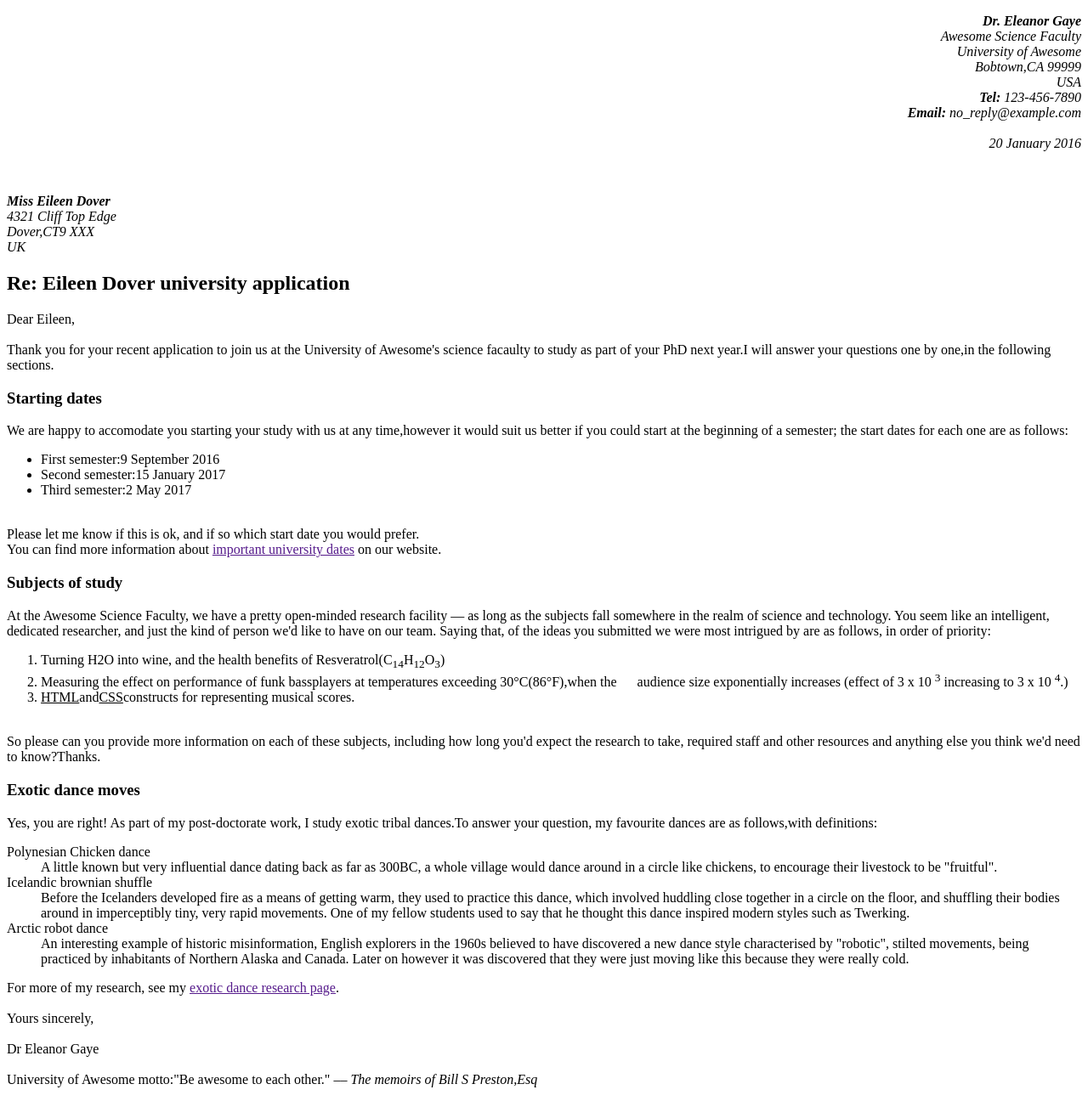
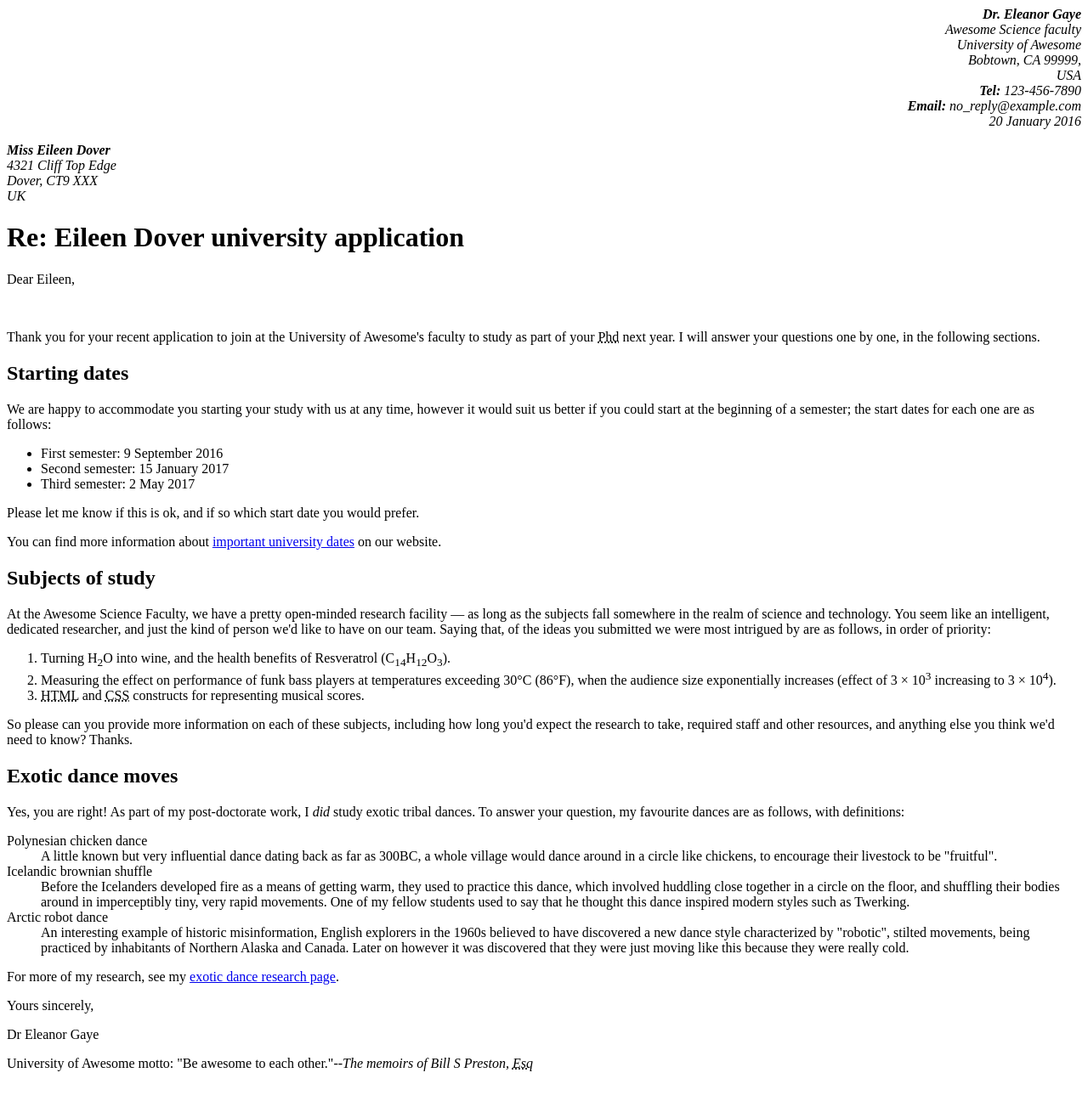
Before and after one commit to Shijal-Subedi/Shijal-Subedi-Chhetri, a plain HTML site: page assignment1.html in a window 1280 px wide. Shown: the whole page at 85% size. Drawn offline with Linux system fonts and the light colour scheme.

Commit message:
update assignment 1
this is my final assignment for html

```diff
--- a/assignment1.html
+++ b/assignment1.html
@@ -1,114 +1,95 @@
 <!DOCTYPE html>
 <html lang="en">
 <head>
-    <!--
-        Name:shijal subedi chhetri
-        Student #: 100953033
-        Date:May 11, 2024
-        Description:
-    -->
     <meta charset="UTF-8">
-    <meta name="viewport" content="width=device-width, initial-scale=1.0">
-    <title>Assignment 1-Part1</title>
+    <meta name="author" content="Dr. Eleanor Gaye">
+    <title>Letter</title>
+
+    <link rel="stylesheet" href="letter.css">
 </head>
 <body>
-    <p align="right">
+    <address class="sender-column" align="right">
+        <strong>Dr. Eleanor Gaye</strong><br>
+        Awesome Science faculty<br>
+        University of Awesome<br>
+        Bobtown, CA 99999,<br>
+        USA <br>
+        <strong>Tel:</strong> 123-456-7890<br>
+        <strong>Email:</strong> no_reply@example.com <br>
+        <time datetime="2016-01-20">20 January 2016</time>
+    </address>
 
-    <strong><em>Dr. Eleanor Gaye <br></strong>
-    Awesome Science Faculty<br>
-    University of Awesome<br>
-    Bobtown,CA 99999<br>
-    USA<br>
-    <strong>Tel: </strong>123-456-7890</strong><br>
-    <strong>Email:</strong> no_reply@example.com<br>
-    <br>
-    20 January 2016</em>
-
-    </p><br>
-
-    <p>
-
-    <strong><em>Miss Eileen Dover</strong><br>
-    4321 Cliff Top Edge<br>
-    Dover,CT9 XXX<br>
-    UK</em>
+    <p class="sender-column">
 
     </p>
 
-    <h2><strong>Re: Eileen Dover university application</strong></h2>
+    <address>
+        <strong>Miss Eileen Dover</strong><br>
+        4321 Cliff Top Edge<br>
+        Dover, CT9 XXX<br>
+        UK
+    </address>
+
+    <h1>Re: Eileen Dover university application</h1>
+
+    <p>Dear Eileen,</p> <br>
+
+    <p>Thank you for your recent application to join at the University of Awesome's faculty to study as part of your <abbr title="Doctor in Philosophy"> Phd</abbr> next year. I will answer your questions one by one, in the following sections.</p>
+
+    <h2>Starting dates</h2>
+
+    <p>We are happy to accommodate you starting your study with us at any time, however it would suit us better if you could start at the beginning of a semester; the start dates for each one are as follows:</p>
+    <ul>
+        <li>First semester: <time datetime="2016-09-09">9 September 2016</time></li>
+        <li>Second semester: <time datetime="2017-01-15">15 January 2017</time></li>
+        <li>Third semester: <time datetime="2017-05-02">2 May 2017</time></li>
+    </ul>
+    <p>Please let me know if this is ok, and if so which start date you would prefer.</p>
+    <p>You can find more information about <a href="http://example.com" title="Important university dates">important university dates</a> on our website.</p>
+
+    <h2>Subjects of study</h2>
+
+    <p>At the Awesome Science Faculty, we have a pretty open-minded research facility — as long as the subjects fall somewhere in the realm of science and technology. You seem like an intelligent, dedicated researcher, and just the kind of person we'd like to have on our team. Saying that, of the ideas you submitted we were most intrigued by are as follows, in order of priority:</p>
+
+    <ol>
+        <li>Turning H<sub>2</sub>O into wine, and the health benefits of Resveratrol (C<sub>14</sub>H<sub>12</sub>O<sub>3</sub>).</li>
+        <li>Measuring the effect on performance of funk bass players at temperatures exceeding 30°C (86°F), when the audience size exponentially increases (effect of 3 × 10<sup>3</sup> increasing to 3 × 10<sup>4</sup>).</li>
+        <li><abbr title="HyperText Markup Language">HTML</abbr> and <abbr title="Cascading Style Sheets">CSS</abbr> constructs for representing musical scores.</li>
+    </ol>
+    <p>So please can you provide more information on each of these subjects, including how long you'd expect the research to take, required staff and other resources, and anything else you think we'd need to know? Thanks.</p>
+
+    <h2>Exotic dance moves</h2>
+
+    <p>Yes, you are right! As part of my post-doctorate work, I <em>did</em> study exotic tribal dances. To answer your question, my favourite dances are as follows, with definitions:</p>
+    <dl>
 
 
-    <p>
-
-    Dear Eileen,<br>
-    <br>
-    Thank you for your recent application to join us at the University of Awesome's science facaulty to study as part of your
-    PhD next year.I will answer your questions one by one,in the following sections.
-
-    </p>
-
-    <h3>Starting dates</h3>
+        <dt>Polynesian chicken dance</dt>
 
 
-    <p>
 
-    We are happy to accomodate you starting your study with us at any time,however it would suit us better if you
-    could start at the beginning of a semester; the start dates for each one are as follows:
-    <ul>
-        <li>First semester:9 September 2016</li>
-        <li>Second semester:15 January 2017</li>
-        <li>Third semester:2 May 2017</li>
-    </ul>
-    <br>
-    Please let me know if this is ok, and if so which start date you would prefer. <br>
-    You can find more information about <a href="">important university dates</a> on our website.</p>
+        <dd>A little known but very influential dance dating back as far as 300BC, a whole village would dance around in a circle like chickens, to encourage their livestock to be "fruitful".</dd>
 
-    <h3>Subjects of study</h3>
 
-    <p>
+        <dt>Icelandic brownian shuffle</dt>
 
-    At the Awesome Science Faculty, we have a pretty open-minded research facility &mdash; as long as the subjects fall
-    somewhere in the realm of science and technology. You seem like an intelligent, dedicated researcher, and just
-    the kind of person we'd like to have on our team. Saying that, of the ideas you submitted we were most intrigued
-    by are as follows, in order of priority:
-    <ol>
-        <li>Turning H2O into wine, and the health benefits of Resveratrol(C<sub>14</sub>H<sub>12</sub>O<sub>3</sub>)</li>
-        <li>Measuring the effect on performance of funk bassplayers at temperatures exceeding 30&deg;C(86&deg;F),when the
-        &nbsp;&nbsp;&nbsp;&nbsp;&nbsp;audience size exponentially increases (effect of 3 x 10 <sup>3</sup> increasing to 3 x 10 <sup>4</sup>.) </li>
-        <li><u>HTML</u>and<u>CSS</u>constructs for representing musical scores.</li>
-    </ol>
-    <br>
-    So please can you provide more information on each of these subjects, including how long you'd expect
-    the research to take, required staff and other resources and anything else you think we'd need to know?Thanks.</p>
 
-    <h3>Exotic dance moves</h3>
 
-    <p>
-    Yes, you are right! As part of my post-doctorate work, I study exotic tribal dances.To answer your question,
-    my favourite dances are as follows,with definitions:
-    <dl>
-        <dt>Polynesian Chicken dance</dt>
-        <dd>A little known but very influential dance dating back as far as 300BC, a whole village would dance around
-            in a circle like chickens, to encourage their livestock to be "fruitful".</dd>
-        <dt>Icelandic brownian shuffle</dt>
-        <dd>Before the Icelanders developed fire as a means of getting warm, they used to practice this dance, which
-            involved huddling close together in a circle on the floor, and shuffling their bodies around in imperceptibly
-            tiny, very rapid movements. One of my fellow students used to say that he thought this dance inspired
-            modern styles such as Twerking.</dd>
+        <dd>Before the Icelanders developed fire as a means of getting warm, they used to practice this dance, which involved huddling close together in a circle on the floor, and shuffling their bodies around in imperceptibly tiny, very rapid movements. One of my fellow students used to say that he thought this dance inspired modern styles such as Twerking.</dd>
+
+
         <dt>Arctic robot dance</dt>
-        <dd>An interesting example of historic misinformation, English explorers in the 1960s believed to have
-            discovered a new dance style characterised by "robotic", stilted movements, being practiced by inhabitants
-            of Northern Alaska and Canada. Later on however it was discovered that they were just moving like this
-            because they were really cold.</dd>
-        </dl>
-        For more of my research, see my <a href="">exotic dance research page</a>. <br>
-        <br>
-        Yours sincerely,<br>
-        <br>
-        Dr Eleanor Gaye <br>
-        <br>
-        University of Awesome motto:"Be awesome to each other." &ndash;&ndash; <em>The memoirs of Bill S Preston,Esq</em>
 
-    </p>
+
+        <dd>An interesting example of historic misinformation, English explorers in the 1960s believed to have discovered a new dance style characterized by "robotic", stilted movements, being practiced by inhabitants of Northern Alaska and Canada. Later on however it was discovered that they were just moving like this because they were really cold.</dd>
+
+    </dl>
+
+
+    <p>For more of my research, see my <a href="http://example.com" title="Exotic dance research page">exotic dance research page</a>.</p>
+
+    <p>Yours sincerely,</p>
+    <p>Dr Eleanor Gaye</p>
+    <p>University of Awesome motto: "Be awesome to each other."--<em>The memoirs of Bill S Preston, <abbr title="esquire">Esq</abbr></em></p>
 </body>
 </html>
```
